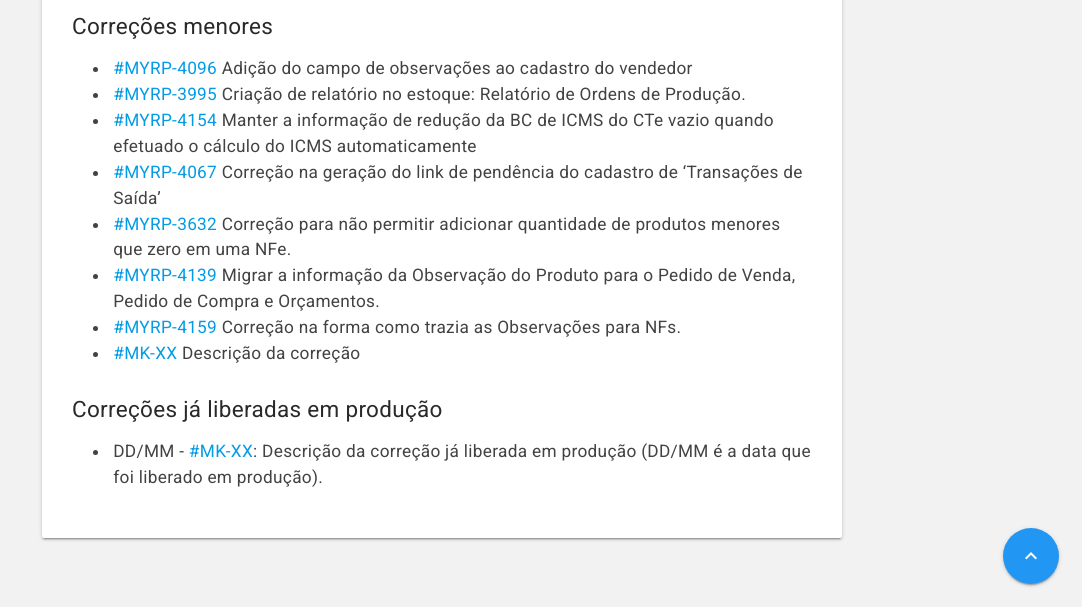
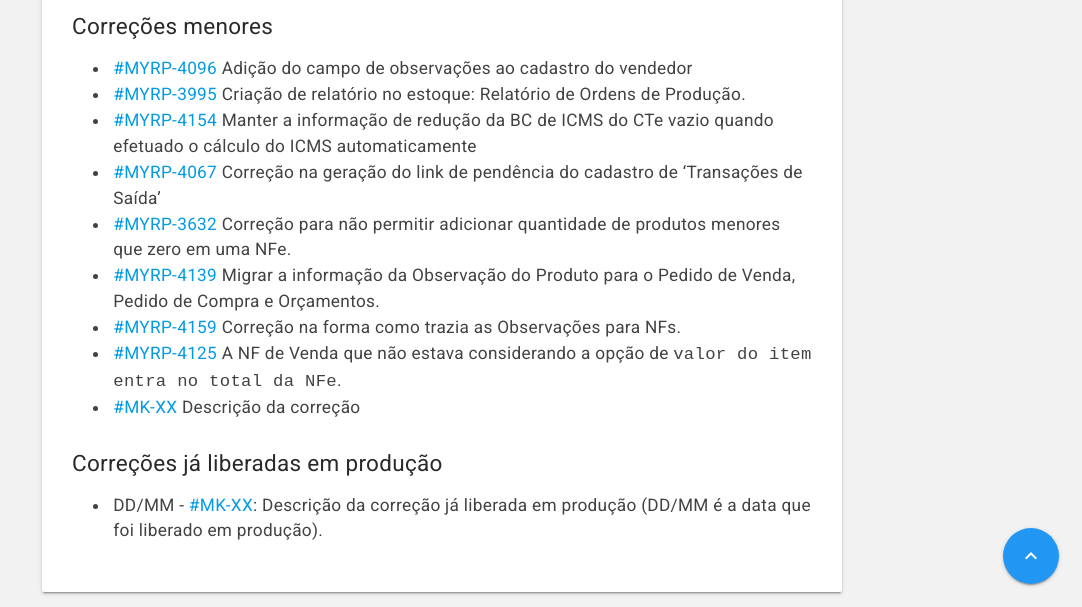
Before and after one commit to myrp-maicon/changelog-myrp, a Jekyll site: the page built from docs/myrp/19.04.03.md, in a window 1280 px wide and 900 px high, scrolled down 3615 px, cut to the strip 293-900 px from the top of the window. Shown: the whole strip, without its empty margins (198-1280 px from the left). Built offline with Jekyll 4.4.1, drawn with Linux system fonts in a browser that asks for light colours; nearby versions of some CDN libraries; our own code applies the rules of GitHub Pages for plain Markdown files; the repository's description, which GitHub fills in, is left out.

Commit message:
AD:MYRP-4125
A NF de Venda que não estava considerando a opção de `valor do item entra no total da NFe`.

```diff
--- a/docs/myrp/19.04.03.md
+++ b/docs/myrp/19.04.03.md
@@ -47,6 +47,7 @@ As alterações estarão disponíveis no ambiente demo.myrp.com.br (212) na sema
 * [#MYRP-3632](https://devmyrp.atlassian.net/browse/MYRP-3632) Correção para não permitir adicionar quantidade de produtos menores que zero em uma NFe.
 * [#MYRP-4139](https://devmyrp.atlassian.net/browse/MYRP-4139) Migrar a informação da Observação do Produto para o Pedido de Venda, Pedido de Compra e Orçamentos.
 * [#MYRP-4159](https://devmyrp.atlassian.net/browse/MYRP-4159) Correção na forma como trazia as Observações para NFs.
+* [#MYRP-4125](https://devmyrp.atlassian.net/browse/MYRP-4125) A NF de Venda que não estava considerando a opção de `valor do item entra no total da NFe`.
 * [#MK-XX](https://devmyrp.atlassian.net/browse/MK-XX) Descrição da correção
 
 
```
